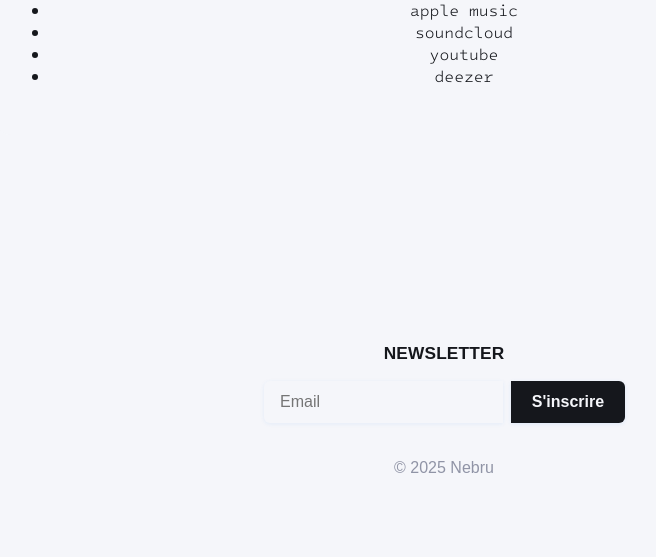
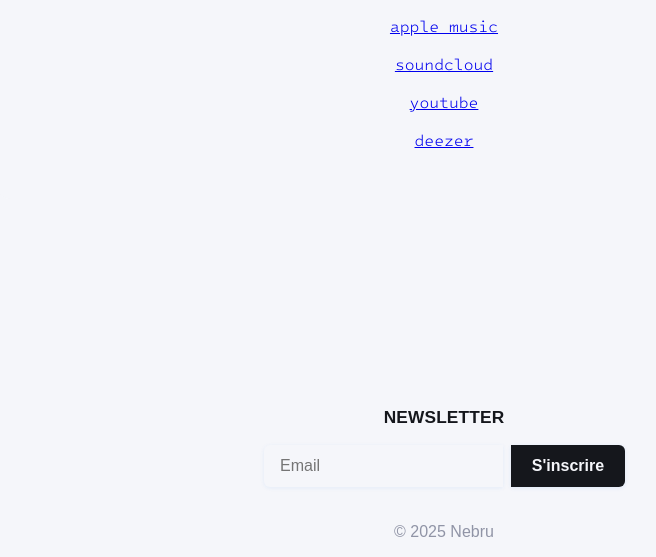
Before and after one commit to 0xnebru/0xnebru.github.io, a Jekyll site: the page built from music/ethereal-break.md, in a window 1280 px wide. Shown: the part 830-1387 px from the top of the page, without its empty margins (196-852 px from the left). Built offline with Jekyll 4.4.1, drawn with Linux system fonts in a browser that asks for light colours; before the commit the page ends 1323 px from its top, so only the background shows below that.

Commit message:
Update ethereal-break.md

```diff
--- a/music/ethereal-break.md
+++ b/music/ethereal-break.md
@@ -23,11 +23,11 @@ permalink: /ethereal-break/
       </figcaption>
     </figure>
   </div>
-    <ul class="main">
-    <li>spotify</li>
-    <li>apple music</li>
-    <li>soundcloud</li>
-    <li>youtube</li>
-    <li>deezer</li>
-  </ul>
+  <div class="main">
+    <p><a href="https://example.com/constellation" target="_blank">spotify</a></p>
+    <p><a href="https://example.com/sans-mot" target="_blank">apple music</a></p>
+    <p><a href="https://example.com/bouclier" target="_blank">soundcloud</a></p>
+    <p><a href="https://example.com/bout-du-monde" target="_blank">youtube</a></p>
+    <p><a href="https://example.com/impossible" target="_blank">deezer</a></p>
+  </div>
 </section>
```
